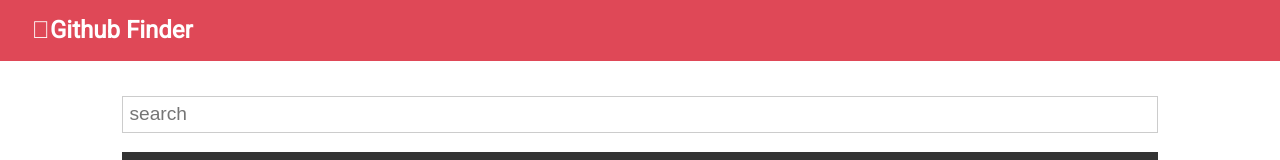
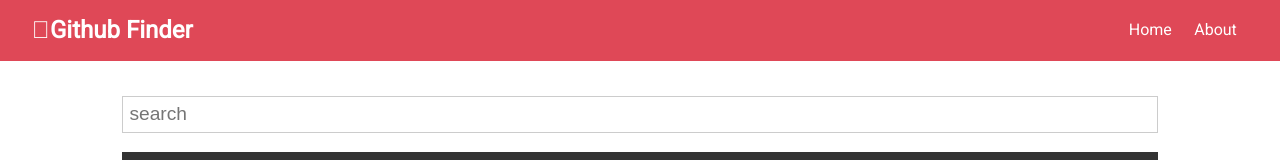
Before and after one commit to syafiq096/github-finder, a React (Create React App) app: page / in a window 1280 px wide. Shown: the top 160 px of the page. Built offline with nearby package versions, Linux system fonts and the light colour scheme; no server answers.

Commit message:
update navbar with routing to about and home

```diff
--- a/src/Components/Layout/NavBar.js
+++ b/src/Components/Layout/NavBar.js
@@ -1,4 +1,5 @@
 import React from "react";
+import { Link } from "react-router-dom";
 
 function NavBar({ title }) {
   return (
@@ -7,12 +8,20 @@ function NavBar({ title }) {
         <i className='fab fa-git' />
         {title}
       </h1>
+      <ul>
+        <li>
+          <Link to={"/"}>Home</Link>
+        </li>
+        <li>
+          <Link to={"/About"}>About</Link>
+        </li>
+      </ul>
     </nav>
   );
 }
 
 NavBar.defaultProps = {
-  title: 'title'
-}
+  title: "title",
+};
 
 export default NavBar;
```
